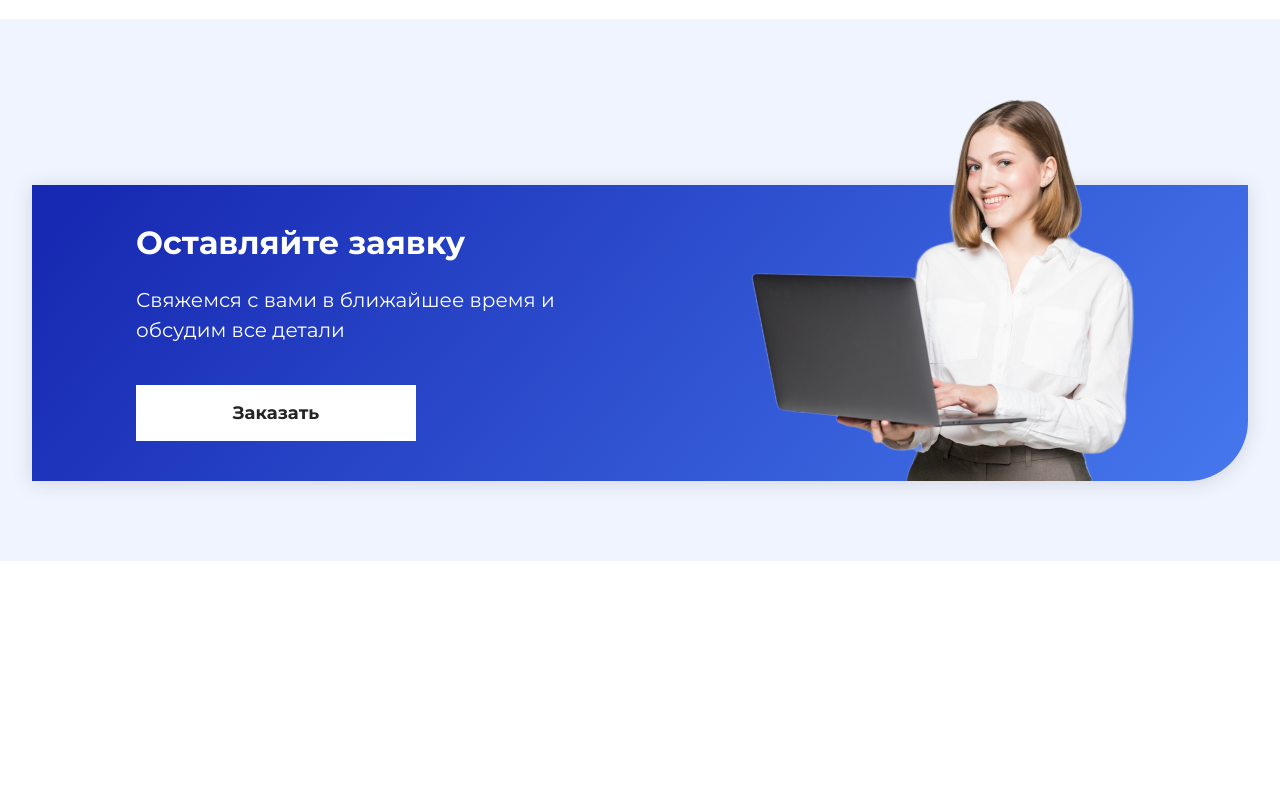
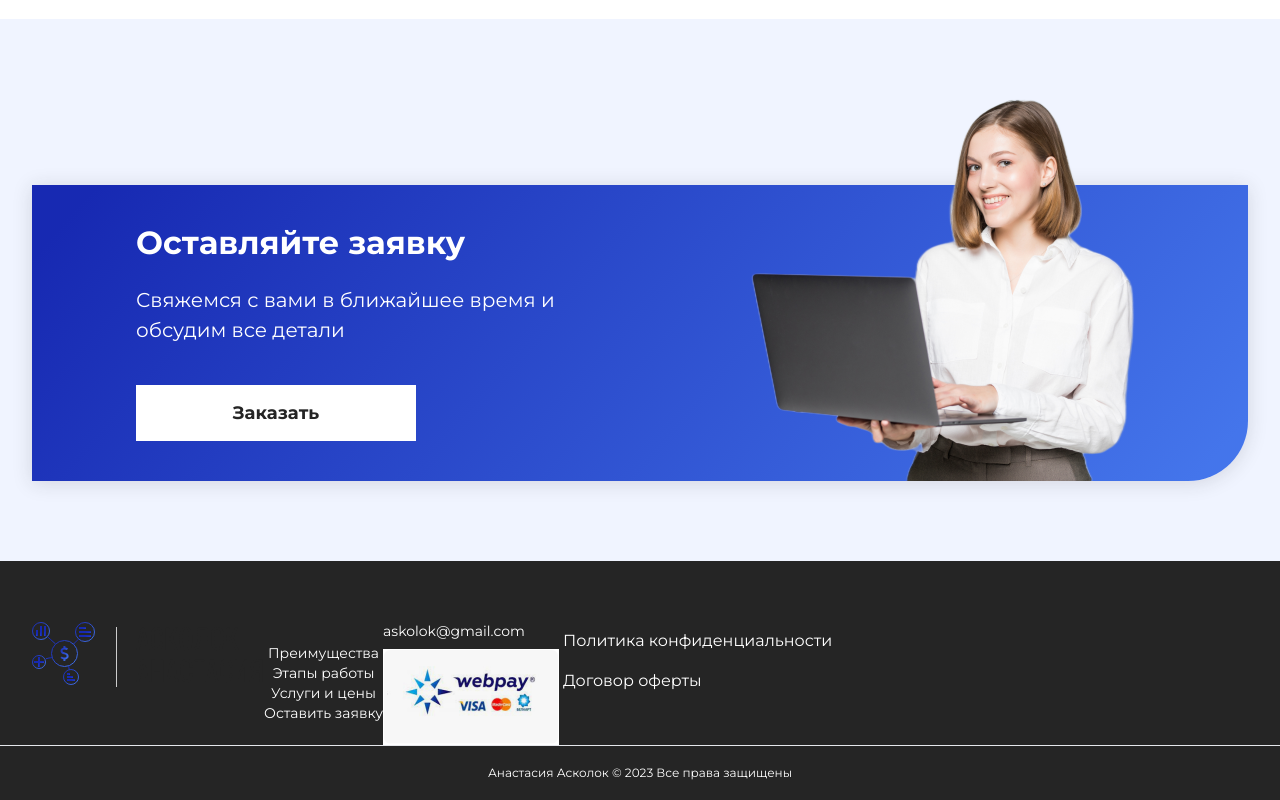
Before and after one commit to SoftRyzen-internship/askolok-website-development, a Next.js app: page / in a window 1280 px wide. Shown: the part 1937-2737 px from the top of the page. Before the commit the page ends 2498 px from the top, so only its background shows below. Built offline with nearby package versions, Linux system fonts and the light colour scheme.

Commit message:
add-footerMarkup

```diff
--- a/layout/Layout/Layout.tsx
+++ b/layout/Layout/Layout.tsx
@@ -4,6 +4,7 @@ import Head from 'next/head';
 
 import { ILayout } from './Layout.props';
 import Header from '@/page-components/Header/Header';
+import Footer from '@/page-components/Footer/Footer';
 
 const Layout: FC<ILayout> = ({ children }) => {
   return (
@@ -15,6 +16,7 @@ const Layout: FC<ILayout> = ({ children }) => {
           content="Одностраничный сайт визитка человека, который занимается разработкой сайтов"
         />
       </Head>
+      <Header />
       <div className=" flex h-full min-h-screen flex-col">
         <main className="flex-grow">
           {children}
@@ -26,6 +28,7 @@ const Layout: FC<ILayout> = ({ children }) => {
             }}
           />
         </main>
+        <Footer />
       </div>
     </>
   );
--- /dev/null
+++ b/page-components/Footer/Footer.tsx
@@ -0,0 +1,97 @@
+import { Link, scroller } from 'react-scroll';
+import CompanyLogo from '../../components/Logo/Logo';
+
+import navigation from './navigation';
+import Image from 'next/image';
+import footerTextContent from './footer-text-content';
+
+function Footer() {
+  const handleClick = (element: string) => {
+    if (element) {
+      scroller.scrollTo(element, {
+        duration: 500,
+        smooth: true,
+      });
+    }
+  };
+
+  return (
+    <footer className=" bg-blackBg text-whiteBg xl:pt-[60px]">
+      <div className="container flex">
+        {/* logo */}
+        <div>
+          <CompanyLogo />
+        </div>
+
+        {/* Nav */}
+
+        <ul className="flex flex-col items-center justify-center text-sm">
+          {navigation.map(item => (
+            <li
+              key={item.id}
+              onClick={() => {
+                handleClick(item.href);
+              }}
+              onKeyUp={event => {
+                if (event.key === 'Enter') {
+                  handleClick(item.href);
+                }
+              }}
+            >
+              <Link
+                tabIndex={0}
+                to={item.href}
+                spy={true}
+                smooth={true}
+                duration={500}
+                key={item.id}
+                className={`cursor-pointer py-2`}
+              >
+                {item.name}
+              </Link>
+            </li>
+          ))}
+        </ul>
+
+        {/* email image */}
+        <div>
+          <div className="flex flex-col">
+            <p className="mb-2 w-[180px] text-sm">askolok@gmail.com</p>
+          </div>
+
+          <div
+            className={`relative h-[72px] w-[132px] md:h-[82px] md:w-[152px] xl:h-[96px] xl:w-[176px]`}
+          >
+            <Image src="/images/footer/imagePay.jpg" alt="веб-платежи" fill={true} />
+          </div>
+        </div>
+
+        {/* policy contract */}
+        <ul className="flex flex-col">
+          {footerTextContent.map(item => (
+            <li
+              key={item.id}
+              onClick={() => {}}
+              onKeyUp={event => {
+                if (event.key === 'Enter') {
+                }
+              }}
+            >
+              <button type="button" className={`cursor-pointer py-2`}>
+                {item.name}
+              </button>
+            </li>
+          ))}
+        </ul>
+      </div>
+
+      <div className="border-t-color: #3D3D3D border-t  pb-5">
+        <p className="mt-5 text-center text-[10px] leading-[1.2] md:text-[12px] md:leading-[1.33] xl:leading-[1.17]">
+          Анастасия Асколок © 2023 Все права защищены
+        </p>
+      </div>
+    </footer>
+  );
+}
+
+export default Footer;
--- /dev/null
+++ b/page-components/Footer/footer-text-content.tsx
@@ -0,0 +1,6 @@
+const footerTextContent = [
+  { name: 'Политика конфиденциальности', id: 1 },
+  { name: 'Договор оферты', id: 2 },
+];
+
+export default footerTextContent;
--- /dev/null
+++ b/page-components/Footer/navigation.tsx
@@ -0,0 +1,8 @@
+const navigation = [
+  { name: 'Преимущества', href: 'advantages', id: 1 },
+  { name: 'Этапы работы', href: 'stagesOfWork', id: 2 },
+  { name: 'Услуги и цены', href: 'servicesAndPrices', id: 3 },
+  { name: 'Оставить заявку', href: 'submitApplication', id: 4 },
+];
+
+export default navigation;
--- a/page-components/Header/Header.tsx
+++ b/page-components/Header/Header.tsx
@@ -69,7 +69,7 @@ function Header() {
                           smooth={true}
                           duration={500}
                           key={item.id}
-                          className={`cursor-pointer py-2 text-blackBg`}
+                          className={`cursor-pointer py-4 text-blackBg`}
                         >
                           {item.name}
                         </Link>
@@ -113,7 +113,7 @@ function Header() {
                     </Disclosure.Button>
                   </div>
                   <CompanyLogo tabWidth />
-                  <ul className="mt-[60px] flex flex-col items-center justify-center space-y-10 md:mt-20 md:space-y-16">
+                  <ul className="mt-[60px] flex flex-col items-center justify-center space-y-10 pb-10 md:mt-20 md:space-y-16">
                     {navigation.map(item => (
                       <li
                         key={item.id}
```
Also changed, not shown: public/images/footer/imagePay.jpg (added).
